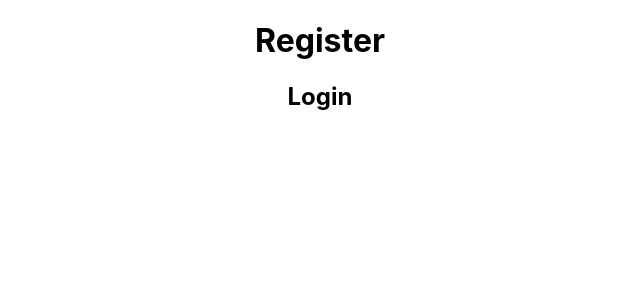
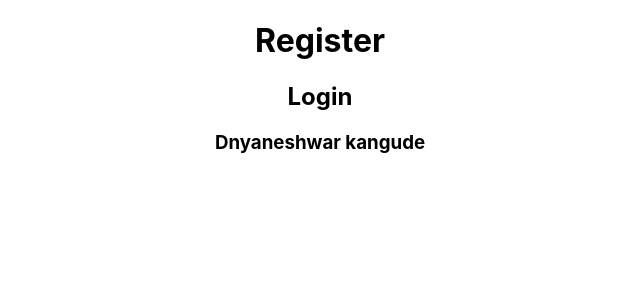
Before and after one commit to vishal6712/VehicalRentalSystem, a React (Create React App) app: page / in a window 1280 px wide. Shown: the top 300 px of the page, without its empty margins (320-960 px from the left). Built offline with nearby package versions, Linux system fonts and the light colour scheme.

Commit message:
dnyaneshwar first commit

```diff
--- a/src/Login.js
+++ b/src/Login.js
@@ -3,6 +3,7 @@ function Login() {
       <div className="App">
 
       <h2>Login</h2>
+      <h3>Dnyaneshwar kangude</h3>
 
       </div>
     );
```
